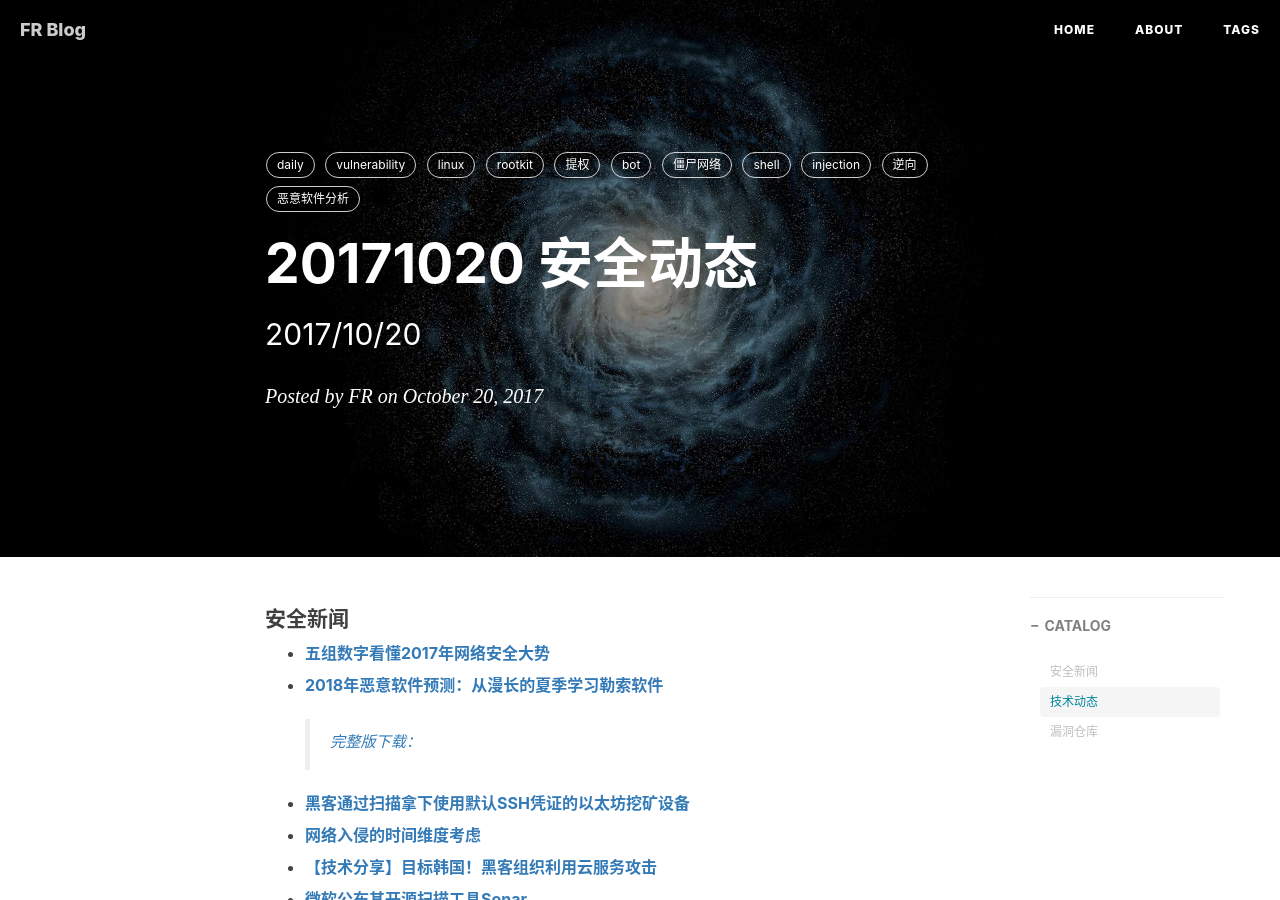
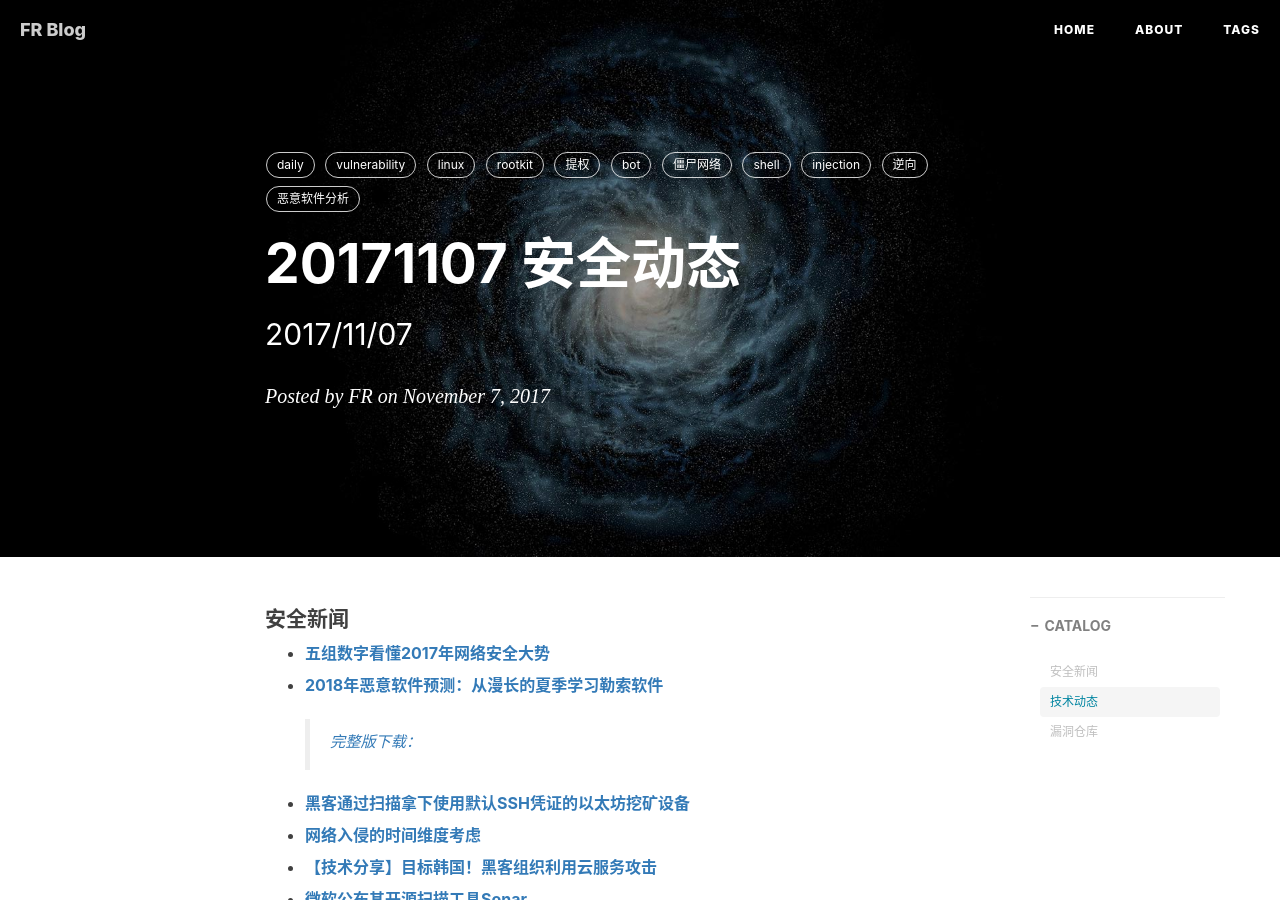
Before and after one commit to flankeraptor/flankeraptor.github.io, a Jekyll site: the page built from _posts/2017-11-07-01-20171107-安全态势.md, in a window 1280 px wide and 900 px high. Built offline with Jekyll 4.4.1, drawn with Linux system fonts in a browser that asks for light colours; nearby versions of some CDN libraries; comment, search, counter and statistics services are not loaded.

Commit message:
Update 2017-11-07-01-20171107-安全态势.md

```diff
--- a/_posts/2017-11-07-01-20171107-安全态势.md
+++ b/_posts/2017-11-07-01-20171107-安全态势.md
@@ -1,8 +1,8 @@
 ---
 layout: post
-title: 20171020 安全动态
-subtitle: 2017/10/20
-date: 2017-10-20
+title: 20171107 安全动态
+subtitle: 2017/11/07
+date: 2017-11-07
 author: FR
 header-img: img/post-bg-dailysec.jpg
 catalog: true
```
